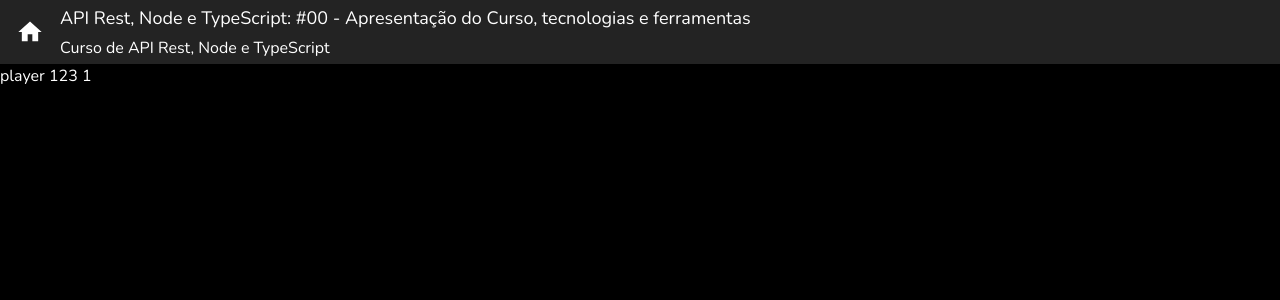
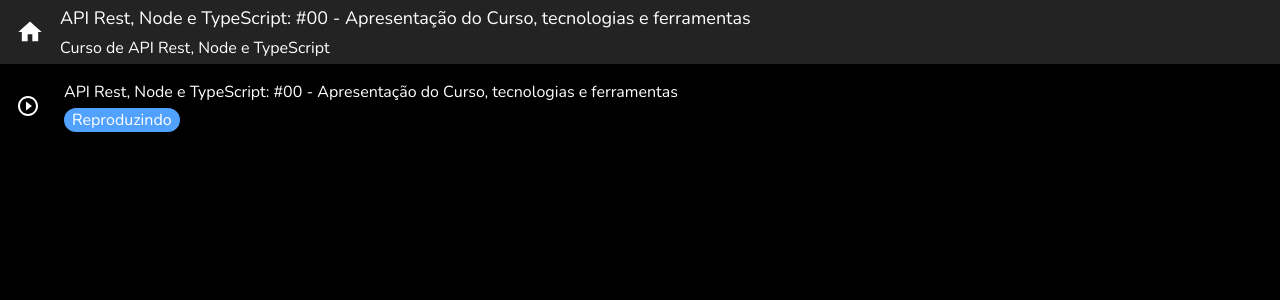
Before and after one commit to DiegoPongeti1/plataformadecursos, a Next.js app: page /player/123/1 in a window 1280 px wide. Shown: the top 300 px of the page. Built offline with nearby package versions, Linux system fonts and the light colour scheme.

Commit message:
add class component for player

```diff
--- /dev/null
+++ b/src/app/components/player/PlayerClass.tsx
@@ -0,0 +1,57 @@
+'use client'
+
+import { MdCheckCircle, MdCircle, MdPlayCircleOutline } from "react-icons/md";
+
+
+interface IPlayerHeaderProps {
+    title: string;
+    playing: boolean;
+    done: boolean;
+
+    onPlay: () => void;
+    onCheck: () => void;
+}
+
+export function PlayerClass({ title, playing, done, onPlay, onCheck }: IPlayerHeaderProps) {
+    return (
+        <button className="flex gap-6 p-4 items-center" onClick={onPlay}>
+            {!done && (
+                <div className="group" onClick={e => { e.stopPropagation(); onCheck(); }}>
+                    <MdPlayCircleOutline
+                        size={24}
+                        className="min-w-6 group-hover:hidden"
+
+                    />
+                    <MdCircle
+                        size={24}
+                        className="min-w-6 hidden group-hover:block"
+                    />
+                </div>
+            )}
+            {done && (
+                <MdCheckCircle
+                    size={24}
+                    className="min-w-6 text-green-400"
+                />
+            )}
+
+            <div className="flex flex-col gap-1 items-start ">
+                <p
+                    data-done={done}
+                    className="line-clamp-2 text-start data-[done=true]:text-green-400"
+
+                >
+                    {title}
+                </p>
+
+
+                {playing && (
+                    <span className=" px-2 py-1 bg-blue-400 rounded-full leading-4">
+                        Reproduzindo
+                    </span>
+
+                )}
+            </div>
+        </button>
+    );
+};
--- a/src/app/components/player/index.ts
+++ b/src/app/components/player/index.ts
@@ -1 +1,2 @@
 export * from "./PlayerHeader"
+export * from "./PlayerClass"
--- a/src/app/player/[courseid]/[classid]/page.tsx
+++ b/src/app/player/[courseid]/[classid]/page.tsx
@@ -1,3 +1,6 @@
+
+'use client'
+import { PlayerClass } from "@//app/components/player/PlayerClass";
 import { PlayerHeader } from "@//app/components/player/PlayerHeader";
 
 
@@ -16,7 +19,14 @@ export default async function PagePlayer({ params }: Props) {
                 title="API Rest, Node e TypeScript: #00 - Apresentação do Curso, tecnologias e ferramentas"
                 subtitle="Curso de API Rest, Node e TypeScript"
             />
-            player {courseid} {classid}
+
+            <PlayerClass
+                done={false}
+                title="API Rest, Node e TypeScript: #00 - Apresentação do Curso, tecnologias e ferramentas"
+                playing
+                onCheck={() => console.log('check')}
+                onPlay={() => console.log('play')}
+            />
         </>
 
     )
--- a/tailwind.config.ts
+++ b/tailwind.config.ts
@@ -3,6 +3,7 @@ import type { Config } from "tailwindcss";
 const config: Config = {
     content: [
         "./src/**/*.{js,ts,jsx,tsx,mdx}",// Arquivos que o Tailwind vai ler
+        "./components/**/*.{js,ts,jsx,tsx}"
     ],
     theme: {
         extend: {
```
